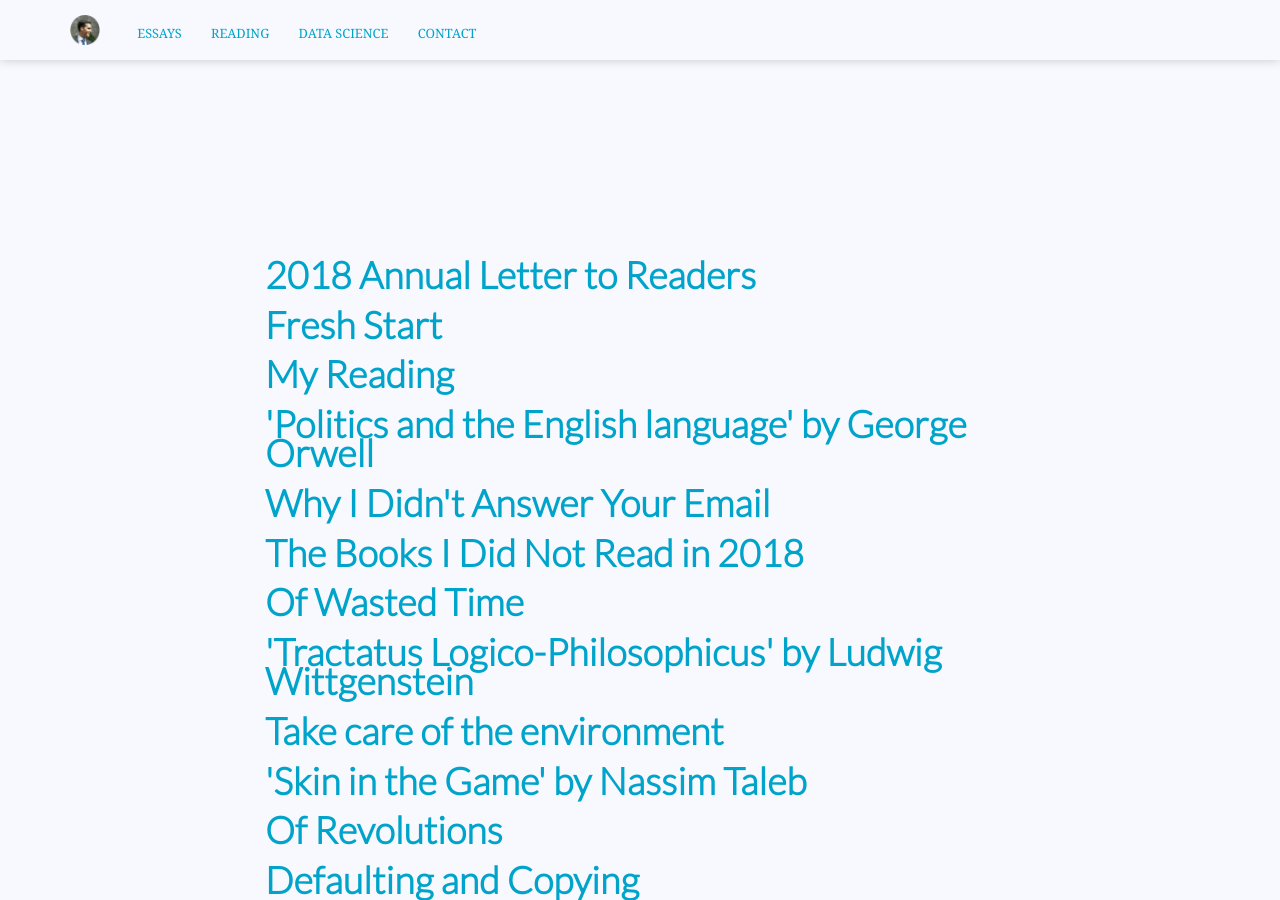
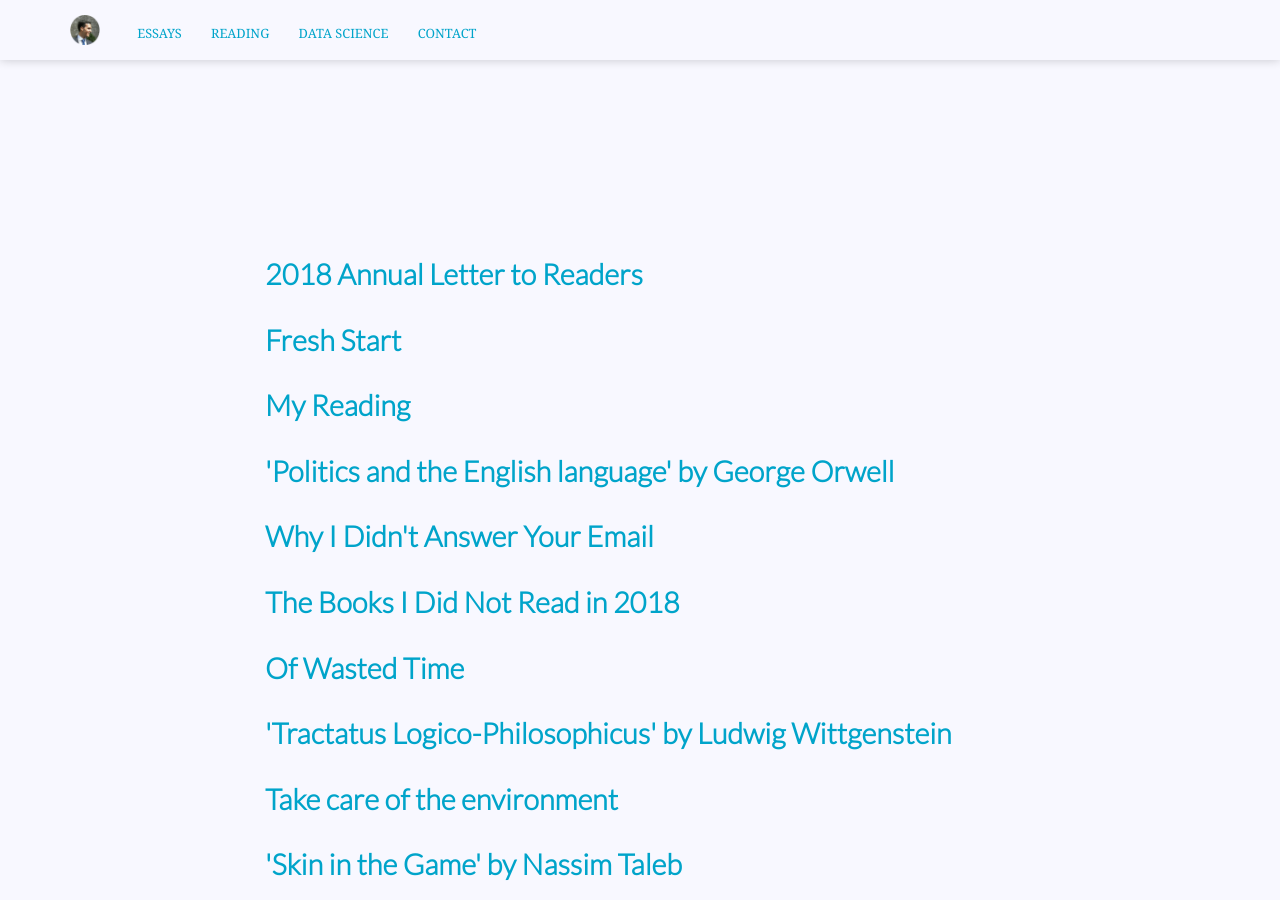
Before and after one commit to ohduran/ohduran.github.io, a Jekyll site: the page built from archive/index.html, in a window 1280 px wide and 900 px high, scrolled down 688 px. Built offline with Jekyll 4.4.1, drawn with Linux system fonts in a browser that asks for light colours; nearby versions of some CDN libraries.

Commit message:
edit changes on letter size

```diff
--- a/_sass/blog.scss
+++ b/_sass/blog.scss
@@ -44,7 +44,7 @@
 		a {
 			color: $brand-color-4;
 			text-decoration: none;
-			font-size: 1.3em;
+			font-size: 1em;
 		}
 	}
 
--- a/_sass/elements.scss
+++ b/_sass/elements.scss
@@ -46,7 +46,7 @@ h3 {
 }
 
 h4 {
-	font-size: 1.4em;
+	font-size: 1em;
 }
 
 h2 a {
--- a/archive/index.html
+++ b/archive/index.html
@@ -20,7 +20,7 @@ image:
 		<!-- <p class="editor-link"><a href="cloudcannon:collections/_posts" class="btn"><strong>&#9998;</strong> Add Post</a></p> -->
 		<ul class="blog-posts">
 			{% for post in site.posts %}
-				<li class="blog-post">
+				<li class="blog-post" id="bottom-spaced">
 					<h3><a href="{% include relative-src.html src=post.url %}">{{ post.title }}</a></h3>
 				</li>
 			{% endfor %}
```
